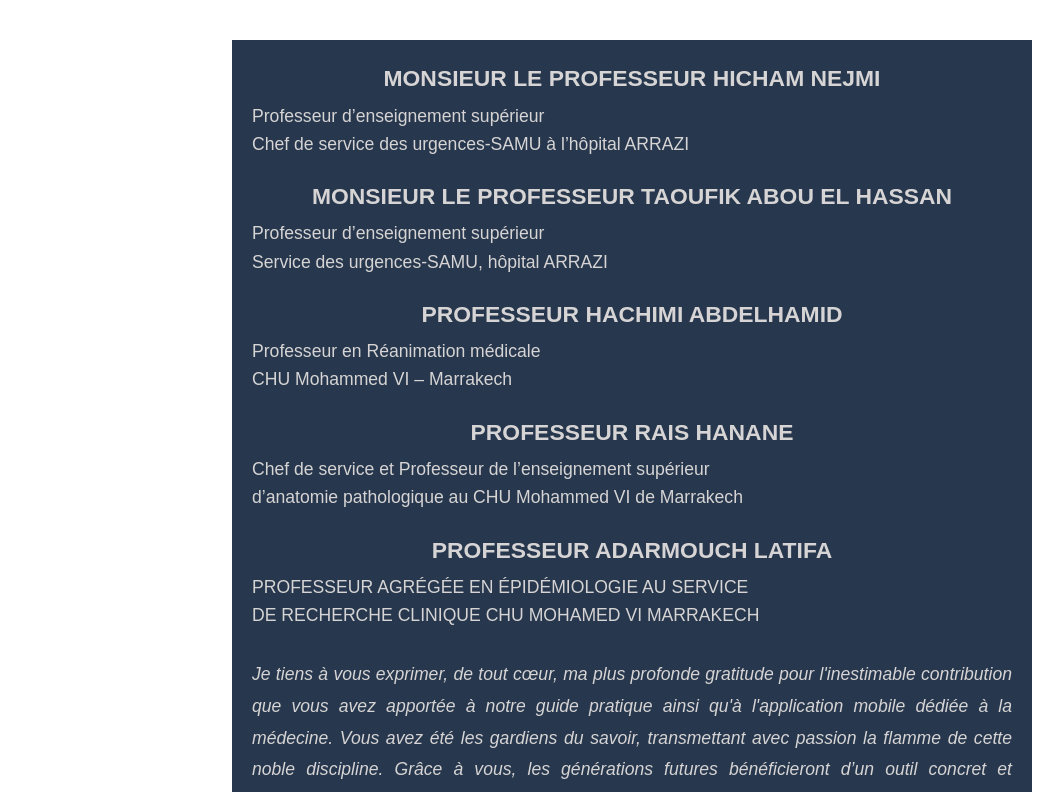
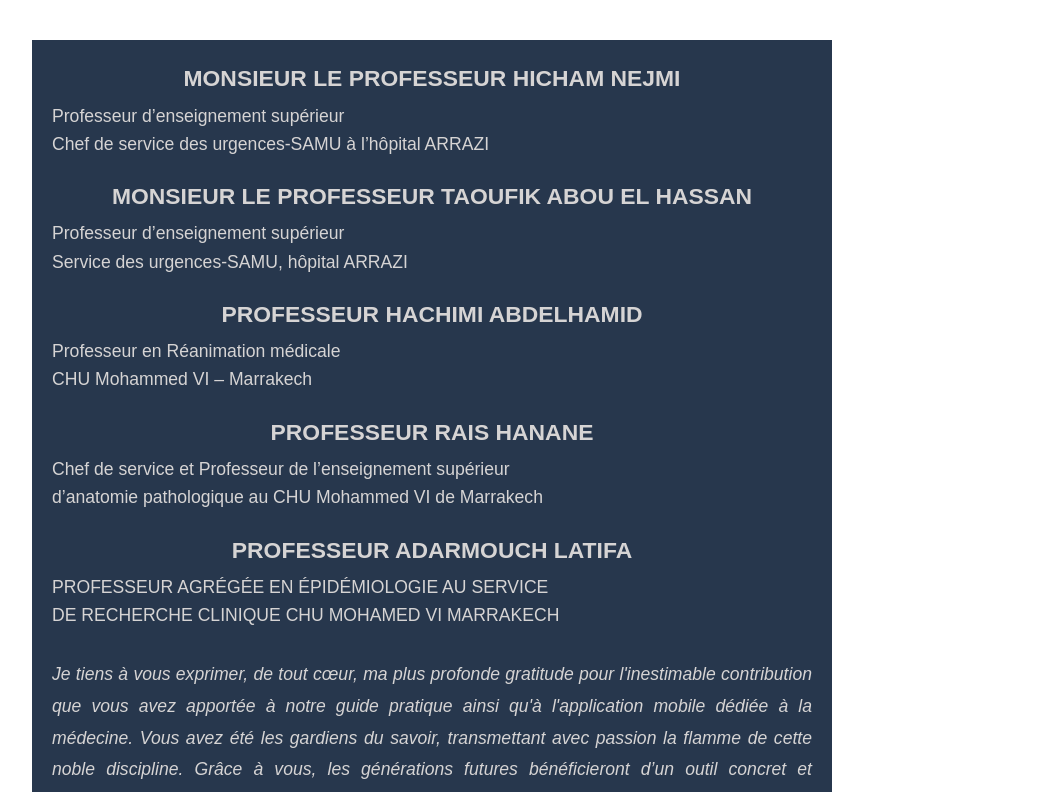
Before and after one commit to Yassmine-hsaini/guide-medical-pratique, an Angular app: page /remerciement in a window 1280 px wide. Shown: the top 792 px of the page, without its empty margins (8-1071 px from the left). Built offline with nearby package versions, Linux system fonts and the light colour scheme.

Commit message:
centraliser mention legal

```diff
--- a/src/app/components/remerciement/remerciement.component.css
+++ b/src/app/components/remerciement/remerciement.component.css
@@ -20,7 +20,7 @@
     color: #d6d4d4;
     padding: 20px;
     line-height: 1.6;
-    margin: 40px;
+    margin: 40px !important;
     max-width: 800px;
     margin-left: auto;
     margin-right: auto;
```
